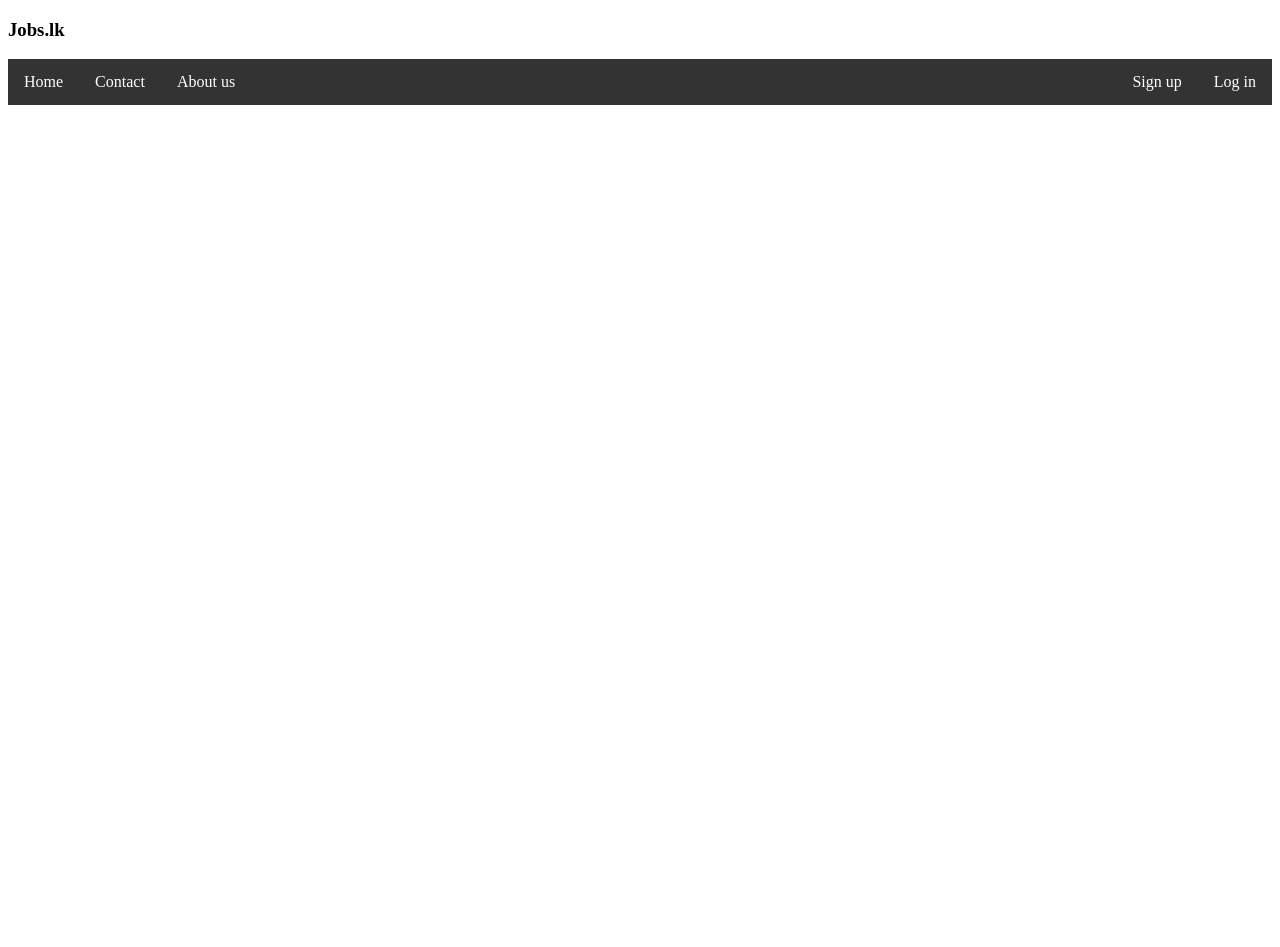
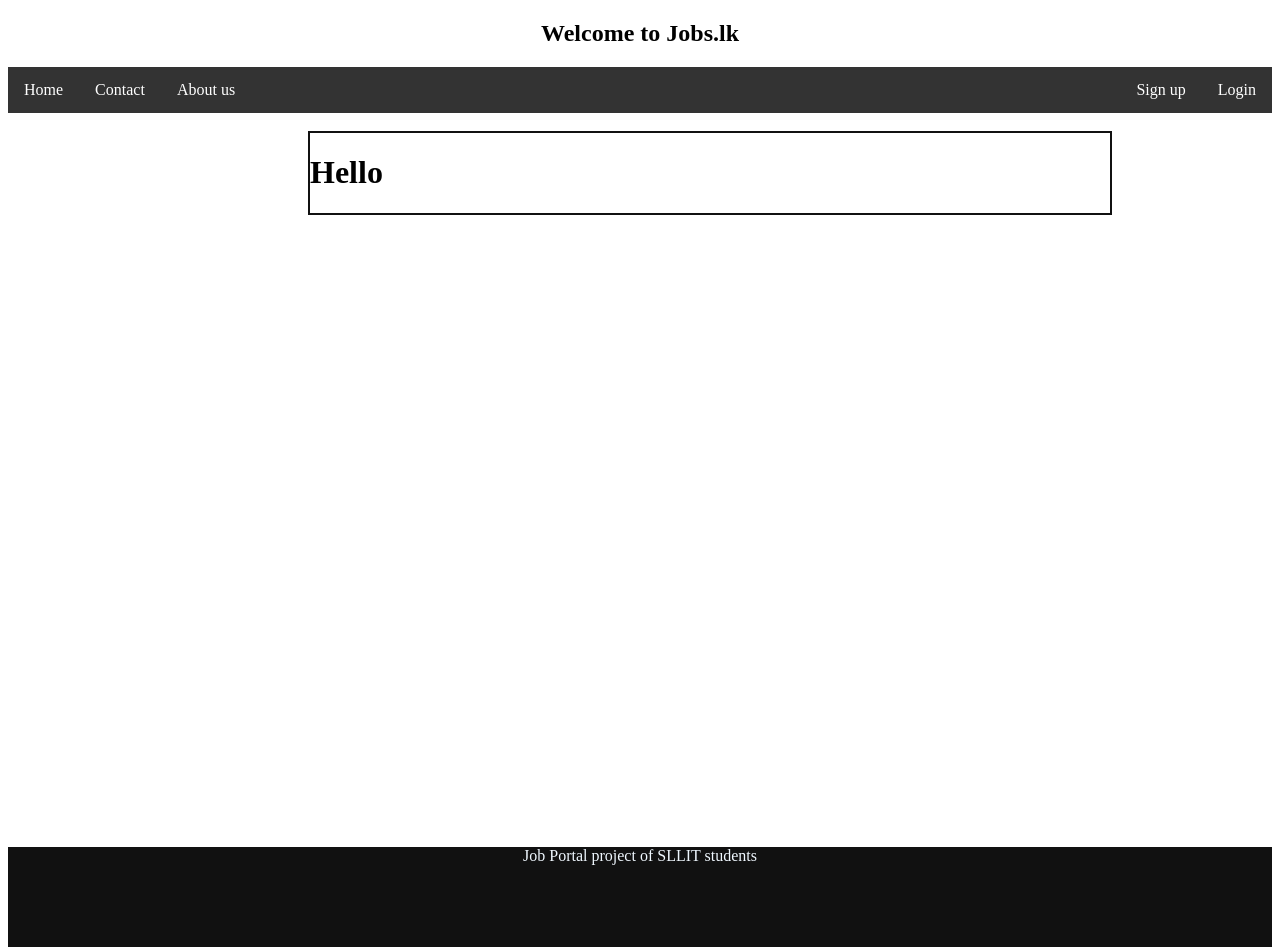
Before and after one commit to DSGunasekara/JobPoratal, a plain HTML site: page FirstPage.html in a window 1280 px wide. Before the commit the page ends 800 px from the top, so only its background shows below. Drawn offline with Linux system fonts and the light colour scheme.

Commit message:
updated footer

```diff
--- a/FirstPage.html
+++ b/FirstPage.html
@@ -8,18 +8,31 @@
 
 <body>
     <p>
-        <h3>Jobs.lk</h3>
+        <h2>Welcome to Jobs.lk</h3>
     </p>
 
     <nav>
         <ul>
-            <li><a>Home</a></li>
-            <li><a>Contact</a></li>
-            <li><a>About us</a></li>
-            <li class="log"><a>Log in</a></li>
-            <li class="log"><a>Sign up</a></li>
+            <li><a href="#home">Home</a></li>
+            <li><a href="#contact">Contact</a></li>
+            <li><a href="#about">About us</a></li>
+            <li class="log"><a href="#login">Login</a></li>
+            <li class="log"><a href="#sign">Sign up</a></li>
         </ul>
     </nav>
+    <br>
+    <div id="container">
+        <div id="main">
+            <div class="post">
+                <h1>Hello</h1>
+            </div>
+
+        </div>
+
+    </div>
+    <footer>
+        <p>Job Portal project of SLLIT students</p>
+    </footer>
 </body>
 
 </html>
--- a/styles.css
+++ b/styles.css
@@ -1,3 +1,6 @@
+html , body {
+  height: 100%;
+}
 ul {
     list-style-type: none;
     margin: 0;
@@ -31,3 +34,37 @@ td{
 .log {
   float: right;
 }
+
+h2 {
+  text-align: center;
+}
+
+#container {
+  min-height: 100%;
+}
+
+#main {
+  overflow: auto;
+  padding-bottom: 100px;
+}
+
+footer {
+  position: relative;
+  background-color: #111;
+  color: aliceblue;
+  height: 100px;
+  margin-top: -100px;
+  clear: both;
+}
+
+footer p {
+  text-align: center;
+}
+
+.post {
+  width: 800px;
+  border: 2px solid #111;
+  padding: 0px;
+  margin: 0px;
+  margin-left: 300px;
+}
```
